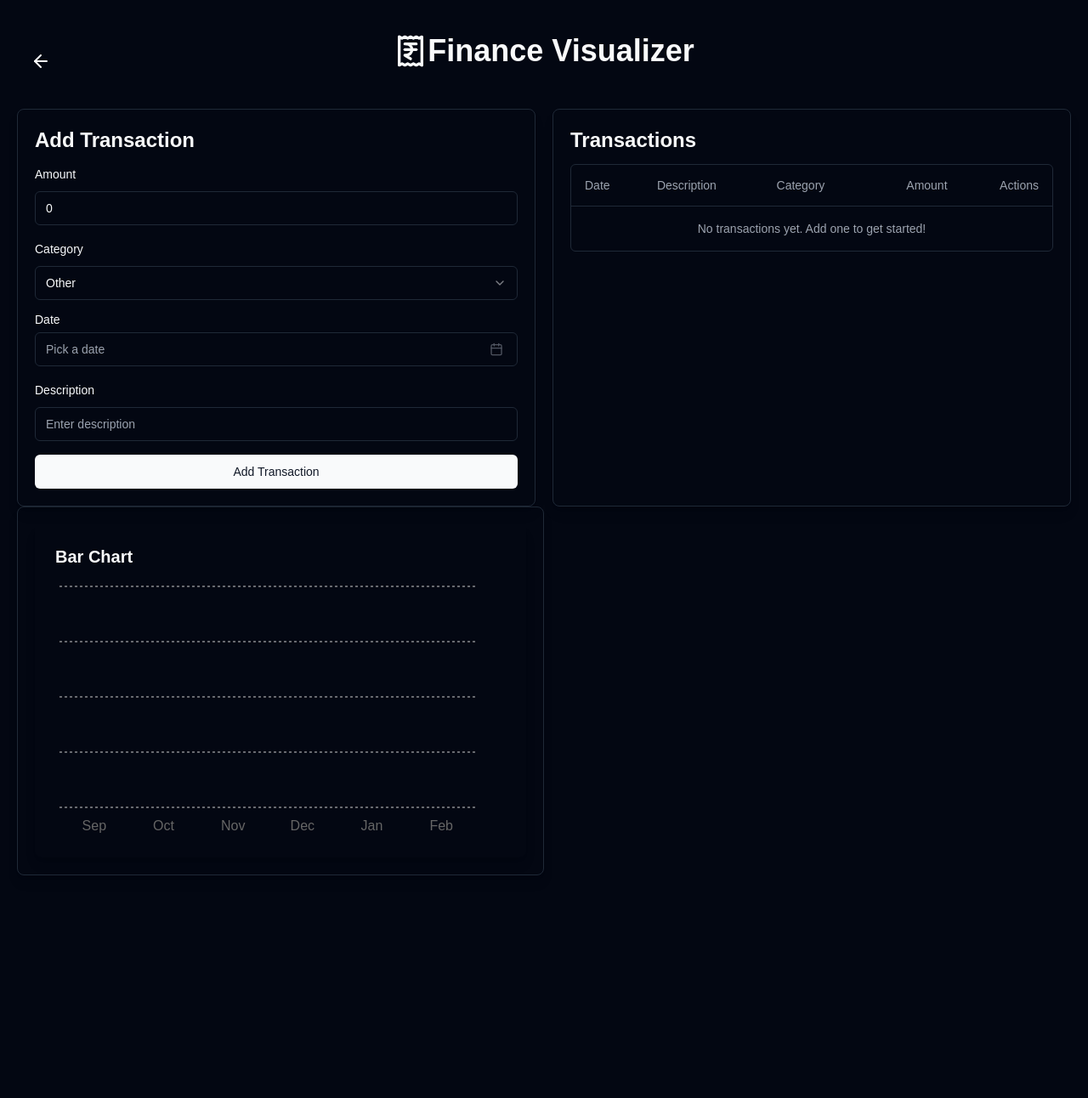
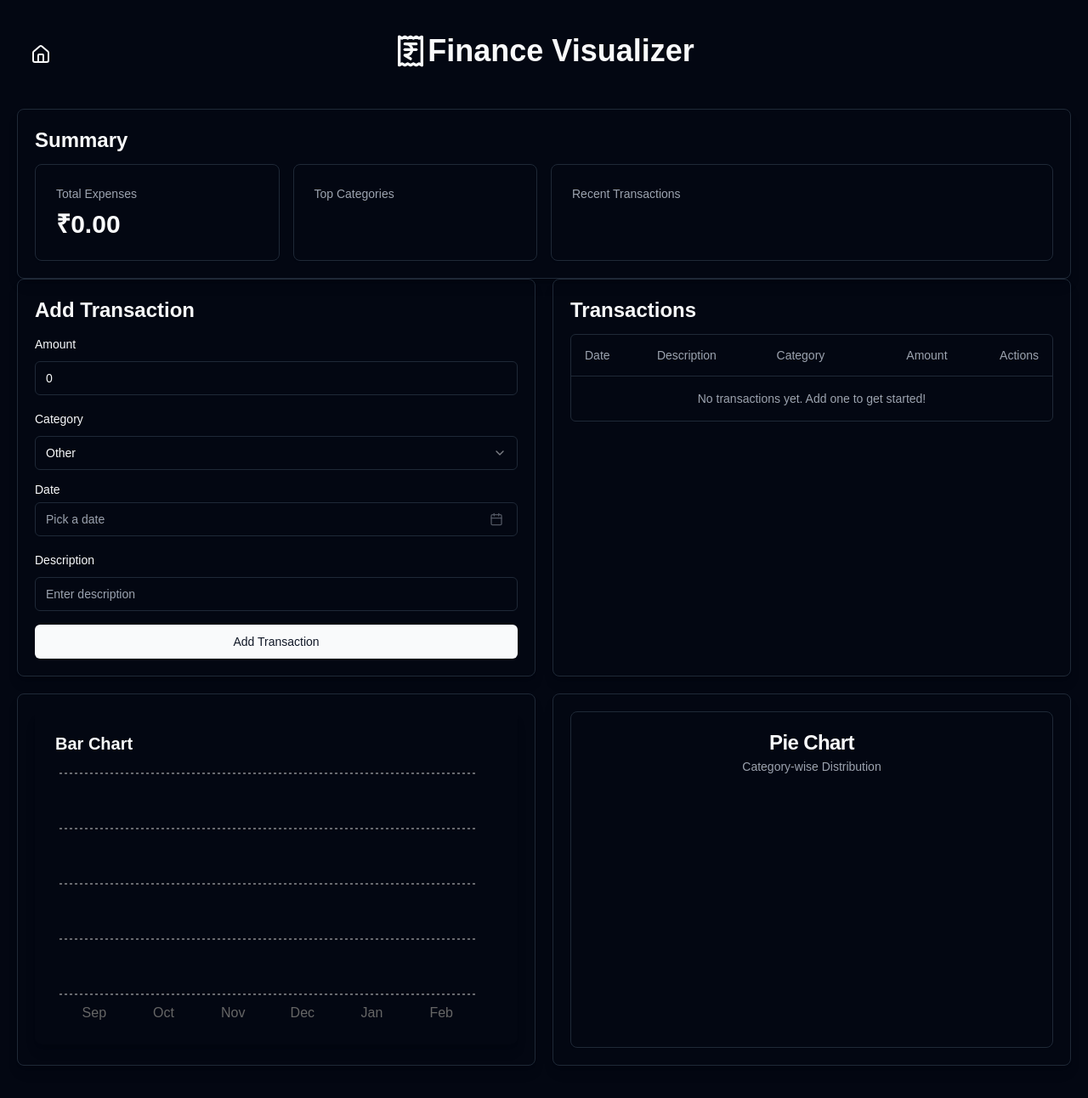
Before and after one commit to AM5hubh/FinanceVisualizer, a Next.js app in the folder client/: page /financevisualizer in a window 1280 px wide. Shown: the whole page at 85% size. Before the commit the page ends 1050 px from the top, so only its background shows below. Built offline with nearby package versions, Linux system fonts and the light colour scheme.

Commit message:
Stage 2 done

```diff
--- a/client/src/app/financevisualizer/page.js
+++ b/client/src/app/financevisualizer/page.js
@@ -1,10 +1,12 @@
 "use client";
 import { TransactionForm } from "@/components/addTransaction";
 import { ListTransaction } from "@/components/ListTransaction";
-import { ReceiptIndianRupee, ArrowLeft } from "lucide-react";
+import { ReceiptIndianRupee, ArrowLeft, Home } from "lucide-react";
 import React, { useState, useEffect } from "react";
 import Link from "next/link";
 import BarTransactionData from "@/components/BarTransactionData";
+import PieCategoryChart from "@/components/PieCategoryChart";
+import DashboardSummary from "@/components/Summary";
 
 export default function page() {
   const [transactions, setTransactions] = useState([]);
@@ -34,8 +36,8 @@ export default function page() {
   return (
     <div className="w-full">
       <div className="relative">
-        <Link href="/" className="hidden md:block absolute top-1/2 ml-4">
-          <ArrowLeft className="size-6 hover:scale-125 transition-transform duration-300" />
+        <Link href="/" className="hidden md:block absolute ml-4 mt-3">
+          <Home className="size-6 hover:scale-125 transition-transform duration-300" />
         </Link>
         <h1 className="text-3xl md:text-4xl m-5 mb-12 font-bold flex justify-center">
           <span>
@@ -44,7 +46,11 @@ export default function page() {
           Finance Visualizer
         </h1>
       </div>
-      <div className="flex md:flex-row flex-col justify-center gap-5">
+      <div className="border p-5 rounded-lg shadow-lg hover:shadow-xl transition-shadow">
+        <h2 className="text-2xl mb-3 font-semibold">Summary</h2>
+        <DashboardSummary transactions={transactions} />
+      </div>
+      <div className="flex md:flex-row flex-col justify-center gap-5 mb-5">
         <div className="md:w-1/2 border p-5 rounded-lg shadow-lg hover:shadow-xl transition-shadow">
           <h2 className="text-2xl mb-3 font-semibold">Add Transaction</h2>
           <TransactionForm onSubmit={addTransaction} />
@@ -58,10 +64,17 @@ export default function page() {
           />
         </div>
       </div>
-      <div className="md:w-1/2 border p-5 rounded-lg shadow-lg hover:shadow-xl transition-shadow">
+
+      <div className="flex md:flex-row flex-col justify-center gap-5 mb-5">
+        <div className="md:w-1/2 border p-5 rounded-lg shadow-lg hover:shadow-xl transition-shadow">
           {/* <h2 className="text-2xl mb-3 font-semibold">Transaction </h2> */}
           <BarTransactionData transactions={transactions} />
         </div>
+        <div className="md:w-1/2 border p-5 rounded-lg shadow-lg hover:shadow-xl transition-shadow">
+          {/* <h2 className="text-2xl mb-3 font-semibold">Transaction </h2> */}
+          <PieCategoryChart transactions={transactions} />
+        </div>
+      </div>
     </div>
   );
 }
--- /dev/null
+++ b/client/src/components/PieCategoryChart.jsx
@@ -0,0 +1,111 @@
+import React, { useEffect, useState } from "react";
+import { TrendingUp } from "lucide-react";
+import { Pie, PieChart } from "recharts";
+import {
+  Card,
+  CardContent,
+  CardDescription,
+  CardFooter,
+  CardHeader,
+  CardTitle,
+} from "@/components/ui/card";
+import {
+  ChartContainer,
+  ChartTooltip,
+  ChartTooltipContent,
+} from "@/components/ui/chart";
+
+const chartConfig = {
+    education: {
+      label: "Education",
+      color: "rgb(255, 99, 132)",
+    },
+    transportation: {
+      label: "Transportation",
+      color: "rgb(54, 162, 235)",
+    },
+    housing: {
+      label: "Housing",
+      color: "rgb(255, 206, 86)",
+    },
+    food: {
+      label: "Food",
+      color: "rgb(75, 192, 192)",
+    },
+    utilities: {
+      label: "Utilities",
+      color: "rgb(153, 102, 255)",
+    },
+    healthcare: {
+      label: "Healthcare",
+      color: "rgb(255, 159, 64)",
+    },
+    entertainment: {
+      label: "Entertainment",
+      color: "rgb(255, 99, 255)",
+    },
+    shopping: {
+      label: "Shopping",
+      color: "rgb(0, 204, 102)",
+    },
+    savings: {
+      label: "Savings",
+      color: "rgb(102, 255, 255)",
+    },
+    other: {
+      label: "Other",
+      color: "rgb(160, 160, 160)",
+    },
+
+
+};
+
+const PieCategoryChart = ({ transactions = [] }) => {
+  const [chartData, setChartData] = useState([]);
+
+  useEffect(() => {
+    const categoryData = transactions.reduce((acc, transaction) => {
+      if (!acc[transaction.category]) {
+        acc[transaction.category] = 0;
+      }
+      acc[transaction.category] += transaction.amount;
+      return acc;
+    }, {});
+
+    const formattedData = Object.keys(categoryData).map((category) => ({
+      browser: category,
+      amount: categoryData[category],
+      fill: chartConfig[category]?.color || "hsl(var(--chart-7))", // Default color for uncategorized
+      label: chartConfig[category]?.label || "Other", // Default label for uncategorized
+    }));
+
+    setChartData(formattedData);
+  }, [transactions]);
+
+  return (
+    <Card className="flex flex-col">
+      <CardHeader className="items-center pb-0">
+        <CardTitle>Pie Chart</CardTitle>
+        <CardDescription>Category-wise Distribution</CardDescription>
+      </CardHeader>
+      <CardContent className="flex-1 pb-0">
+        <ChartContainer
+          config={chartConfig}
+          className="mx-auto aspect-square max-h-[320px] pb-0 [&_.recharts-pie-label-text]:fill-foreground"
+        >
+          <PieChart>
+            <ChartTooltip content={<ChartTooltipContent hideLabel />} />
+            <Pie
+              data={chartData}
+              dataKey="amount"
+              label
+              nameKey="browser"
+            />
+          </PieChart>
+        </ChartContainer>
+      </CardContent>
+    </Card>
+  );
+};
+
+export default PieCategoryChart;
--- /dev/null
+++ b/client/src/components/Summary.jsx
@@ -0,0 +1,76 @@
+import React from 'react';
+import { Card } from '@/components/ui/card';
+import { formatDistanceToNow } from 'date-fns';
+
+const CATEGORY_LABELS = {
+  housing: "Housing",
+  food: "Food",
+  transportation: "Transportation",
+  utilities: "Utilities",
+  healthcare: "Healthcare",
+  education: "Education"
+};
+
+const DashboardSummary = ({ transactions }) => {
+  const totalExpenses = transactions.reduce((sum, t) => sum + t.amount, 0);
+
+  const categoryTotals = transactions.reduce((acc, transaction) => {
+    const category = transaction.category;
+    acc[category] = (acc[category] || 0) + transaction.amount;
+    return acc;
+  }, {});
+
+  const topCategories = Object.entries(categoryTotals)
+    .sort(([, a], [, b]) => b - a)
+    .slice(0, 3)
+    .map(([category, amount]) => ({
+      category: CATEGORY_LABELS[category],
+      amount,
+    }));
+
+  const recentTransactions = [...transactions]
+    .sort((a, b) => b.date.getTime() - a.date.getTime())
+    .slice(0, 3);
+
+  return (
+    <div className="grid gap-4 md:grid-cols-2 lg:grid-cols-4">
+      <Card className="p-6">
+        <h3 className="text-sm font-medium text-muted-foreground">Total Expenses</h3>
+        <p className="mt-2 text-3xl font-bold">₹{totalExpenses.toFixed(2)}</p>
+      </Card>
+      <Card className="p-6">
+        <h3 className="text-sm font-medium text-muted-foreground">Top Categories</h3>
+        <div className="mt-2 space-y-2">
+          {topCategories.map(({ category, amount }) => (
+            <div key={category} className="flex justify-between items-center">
+              <span className="text-sm">{category}</span>
+              <span className="text-sm font-medium">₹{amount.toFixed(2)}</span>
+            </div>
+          ))}
+        </div>
+      </Card>
+      <Card className="p-6 md:col-span-2">
+        <h3 className="text-sm font-medium text-muted-foreground">Recent Transactions</h3>
+        <div className="mt-2 space-y-2">
+          {recentTransactions.map((transaction) => (
+            <div
+              key={transaction.id}
+              className="flex justify-between items-center border-b py-2 last:border-0"
+            >
+              <div>
+                <p className="font-medium">{transaction.description}</p>
+                <p className="text-sm text-muted-foreground">
+                  {CATEGORY_LABELS[transaction.category]} •{' '}
+                  {formatDistanceToNow(transaction.date, { addSuffix: true })}
+                </p>
+              </div>
+              <span className="font-medium">₹{transaction.amount.toFixed(2)}</span>
+            </div>
+          ))}
+        </div>
+      </Card>
+    </div>
+  );
+};
+
+export default DashboardSummary;
```
